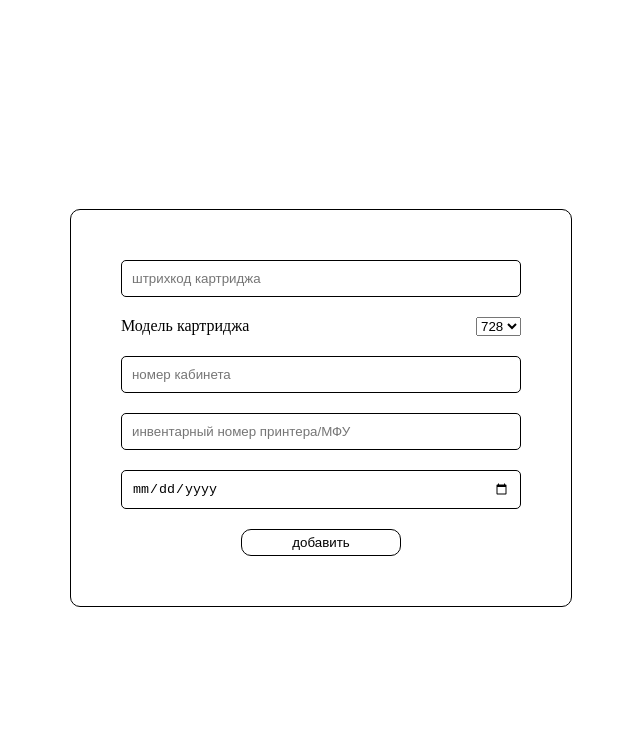
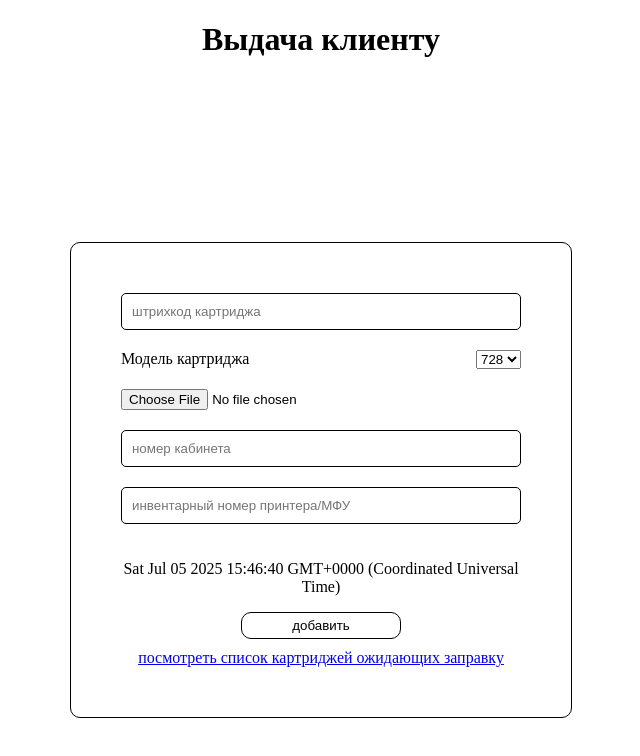
Before and after one commit to canoua/cart-count, a Vue app: page / in a window 1280 px wide. Shown: the top 756 px of the page, without its empty margins (319-959 px from the left). Built offline with nearby package versions, Linux system fonts and the light colour scheme.

Commit message:
add tasks, component adddatabase.vue

```diff
--- a/src/assets/base.css
+++ b/src/assets/base.css
@@ -0,0 +1,3 @@
+h1 {
+  text-align: center;
+}
--- a/src/components/Home/Home.vue
+++ b/src/components/Home/Home.vue
@@ -1,4 +1,5 @@
 <template>
+  <h1>Выдача клиенту</h1>
   <section class="home-section">
     <form class="home-form" :class="form.class" action="#">
       <input class="home-input" type="text" placeholder="штрихкод картриджа">
@@ -10,21 +11,27 @@
           </template>
         </select>
       </div>
+      <input type="file">
       <input class="home-input" type="text" placeholder="номер кабинета">
       <input class="home-input" type="text" placeholder="инвентарный номер принтера/МФУ">
-      <input class="home-input" type="date">
+      <!-- <input class="home-input" type="date"> -->
+      <p>{{ dateNow }}</p>
       <button class="home-btn" type="submit">добавить</button>
+      <a href="#">посмотреть список картриджей ожидающих заправку</a>
     </form>
+
   </section>
 </template>
 
 <script>
+  const dateNow = new Date();
   export default {
     data() {
       return {
         form: {
           class: 'form'
         },
+        dateNow: dateNow,
         models: [
           {id: 1, title: '728'},
           {id: 2, title: '725'},
@@ -77,5 +84,6 @@
     margin: 0 auto;
     border: 1px solid #000;
     border-radius: 10px;
+    margin-bottom: 10px;
   }
 </style>
```
Also changed, not shown: src/components/AddDataBase/AddDataBase.vue (added, +23 -0 lines), src/router/index.js (added), tasks/1 страница.txt, tasks/2 страница.txt, tasks/3 страница.txt, tasks/4 страница.txt, tasks/5 страница.txt (added), 1 other file (tests, documents, lock files or other folders).
